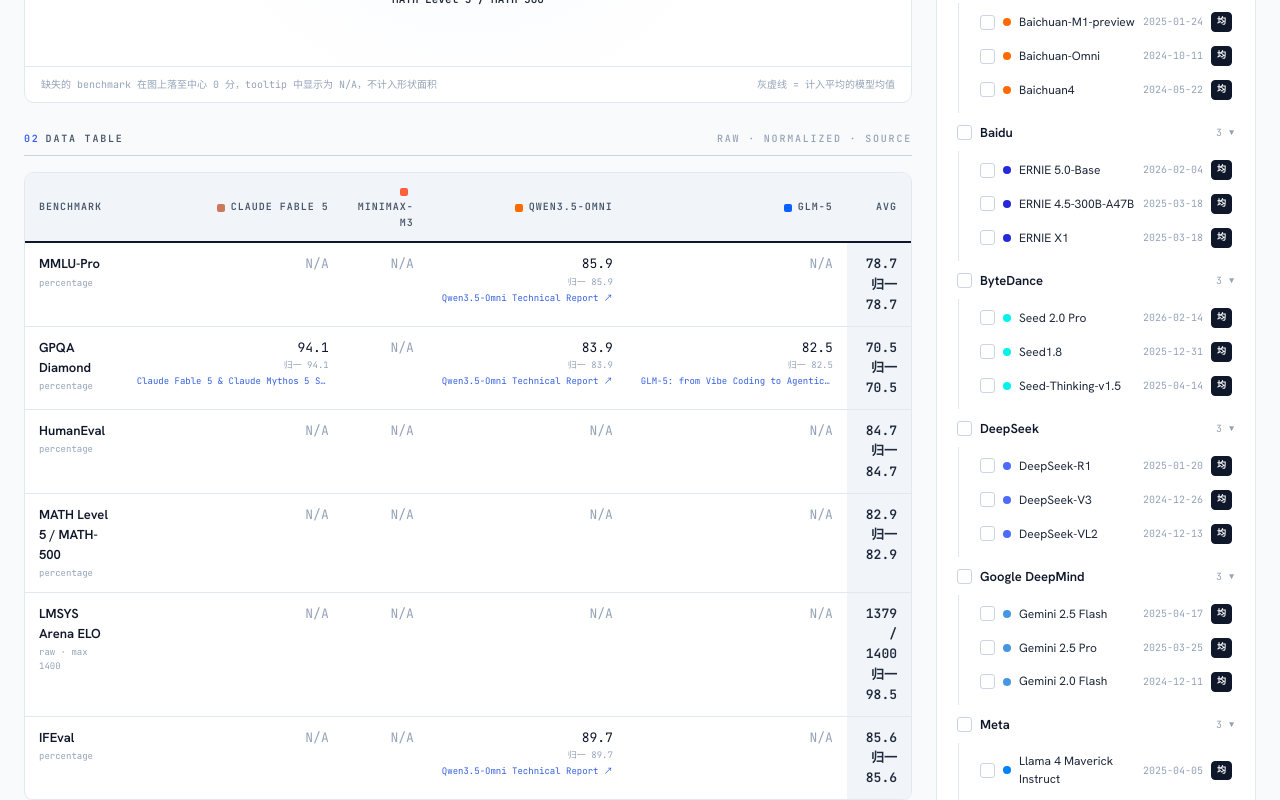
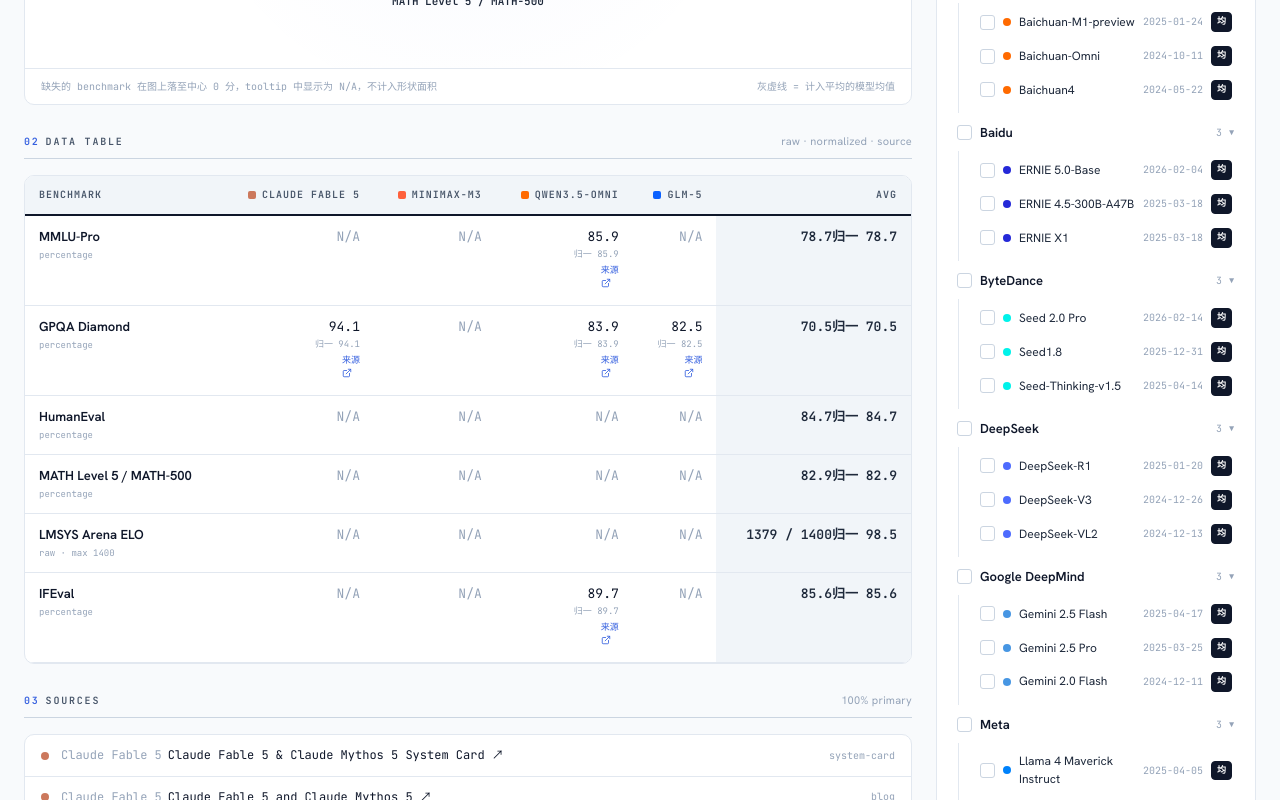
Before and after one commit to WhitePlusMS/llm-radar, a React (Vite) app: page / in a window 1280 px wide. Shown: the part 840-1640 px from the top of the page. Built offline with nearby package versions, Linux system fonts and the light colour scheme.

Commit message:
style(ui): 调整数据表格来源链接与样式细节

```diff
--- a/src/components/DataTable.tsx
+++ b/src/components/DataTable.tsx
@@ -1,5 +1,6 @@
 import { useMemo } from 'react';
 import type { Metric, ModelCard } from '@/types';
+import { ExternalLink } from 'lucide-react';
 import {
   buildAveragePoints,
   formatRawValue,
@@ -93,7 +94,7 @@
                             rel="noreferrer"
                             title={source.title}
                           >
-                            {source.title} ↗
+                            来源 <ExternalLink size={10} />
                           </a>
                         )}
                       </td>
--- a/src/index.css
+++ b/src/index.css
@@ -91,7 +91,6 @@
   letter-spacing: 0.04em;
   display: inline-flex; align-items: center; gap: 6px;
 }
-.topbar .gh .gh-mark { flex: none; }
 .topbar .gh:hover { color: #fff; }
 .topbar .live::before {
   content: ""; width: 6px; height: 6px; border-radius: 50%;
@@ -193,7 +192,14 @@
   display: flex; align-items: baseline; justify-content: space-between;
 }
 .section-label .num { color: var(--accent); margin-right: 6px; font-weight: 700; }
-.section-label .right { color: var(--dim); font-weight: 500; }
+.section-label .right {
+  font-family: var(--font-sans);
+  font-size: 11px;
+  font-weight: 400;
+  letter-spacing: 0.02em;
+  text-transform: none;
+  color: var(--dim);
+}
 
 /* ---------- 面板 ---------- */
 .panel {
@@ -305,7 +311,7 @@
 table.data td.val { color: var(--ink); }
 table.data td.val .norm { display: block; font-size: 9px; color: var(--dim); margin-top: 1px; }
 table.data td.val .src {
-  display: block; max-width: 12rem; overflow: hidden; text-overflow: ellipsis;
+  display: inline-block; max-width: 8rem; overflow: hidden; text-overflow: ellipsis;
   white-space: nowrap; font-size: 9px; color: var(--accent); margin-top: 2px;
 }
 table.data td.na { color: var(--na); }
@@ -342,7 +348,7 @@
 }
 .search input::placeholder { color: var(--dim); }
 .search input:focus { outline: none; border-color: var(--accent); background: var(--surface); box-shadow: 0 0 0 3px var(--accent-soft); }
-.search .ico { position: absolute; left: 9px; top: 50%; transform: translateY(-50%); color: var(--dim); font-size: 13px; pointer-events: none; }
+.search .ico { position: absolute; left: 9px; top: 50%; transform: translateY(-50%); color: var(--dim); width: 13px; height: 13px; pointer-events: none; }
 .search .clear {
   position: absolute; right: 6px; top: 50%; transform: translateY(-50%);
   background: none; border: none; cursor: pointer; color: var(--dim);
@@ -472,7 +478,7 @@
 .metric-row.sel { background: var(--accent-soft); }
 .metric-row.sel .mname { font-weight: 600; }
 .metric-row .mname { flex: 1; font-size: 12px; color: var(--ink-2); }
-.metric-row .star { color: var(--star); font-size: 11px; }
+.metric-row .star { color: var(--star); width: 11px; height: 11px; }
 
 /* ---------- footer ---------- */
 footer.site {
```
